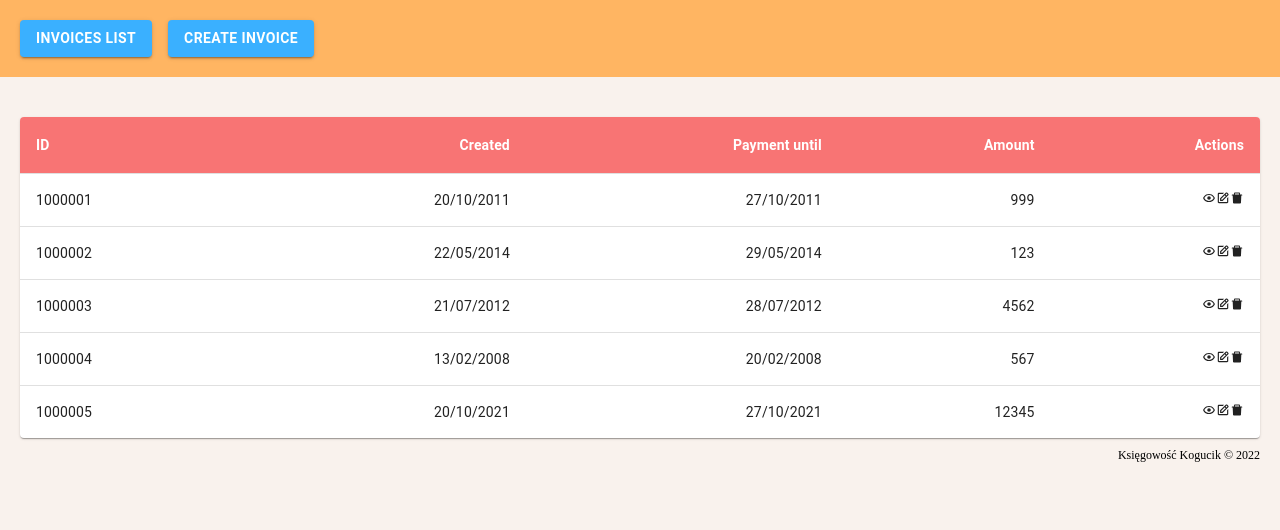
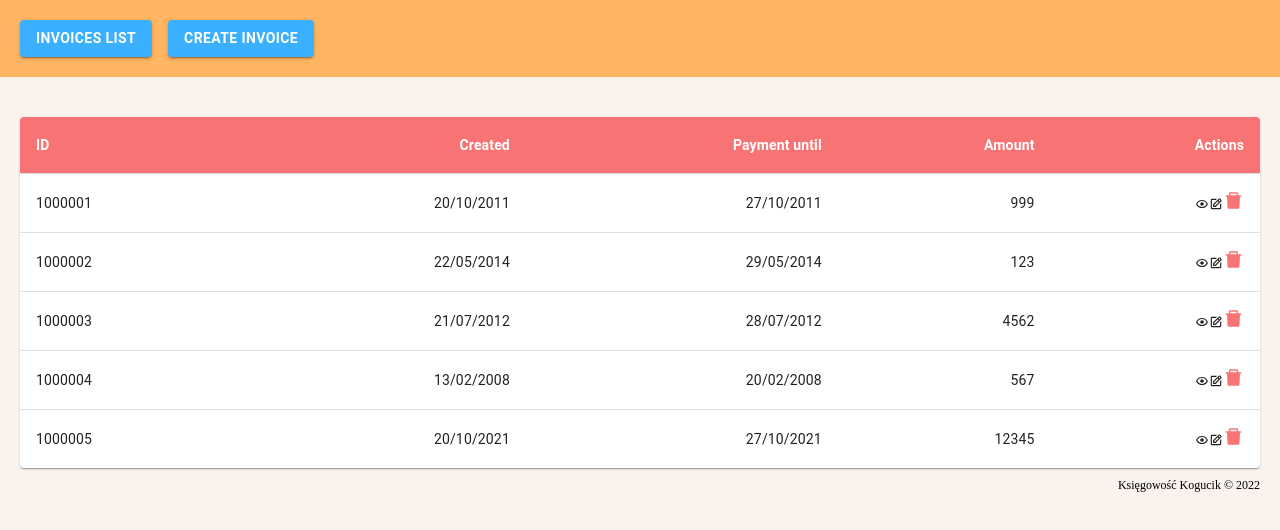
Before and after one commit to AdrianChojnacki/Accounting-Application, a React (Create React App) app: page / in a window 1280 px wide. Shown: the top 530 px of the page. Built offline with nearby package versions, Linux system fonts and the light colour scheme; data requests are answered from the project's data file.

Commit message:
Add style to DeleteButton component

```diff
--- /dev/null
+++ b/src/components/DeleteButton/DeleteButton.module.css
@@ -0,0 +1,14 @@
+.btn {
+  cursor: pointer;
+  transition: opacity 0.2s;
+}
+
+.btn:hover {
+  opacity: 0.5;
+}
+
+.icon {
+  width: 1.5em;
+  height: 1.5em;
+  color: #f87474;
+}
--- a/src/components/DeleteButton/DeleteButton.tsx
+++ b/src/components/DeleteButton/DeleteButton.tsx
@@ -1,5 +1,6 @@
 import axios from "axios";
 import { AiFillDelete } from "react-icons/ai";
+import DeleteButtonCSS from "./DeleteButton.module.css";
 
 const DeleteButton = ({ id }: { id: number }) => {
   const handleClick = () => {
@@ -9,8 +10,8 @@ const DeleteButton = ({ id }: { id: number }) => {
   };
 
   return (
-    <span onClick={handleClick}>
-      <AiFillDelete />
+    <span onClick={handleClick} className={DeleteButtonCSS.btn}>
+      <AiFillDelete className={DeleteButtonCSS.icon} />
     </span>
   );
 };
```
